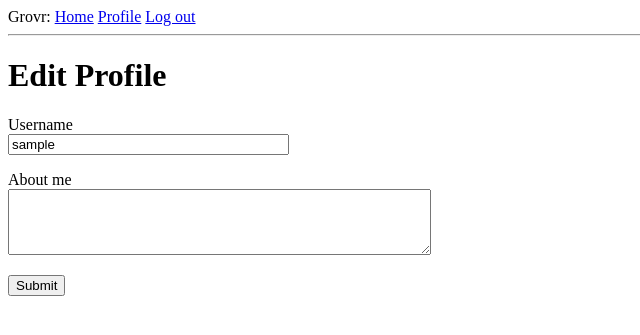
After one commit to elgrove/grovr, a Flask app: page /edit_profile in a window 1280 px wide. The commit adds this page. Shown: the top 335 px of the page, without its empty margins (0-640 px from the left). Run offline with Flask 2, Linux system fonts and the light colour scheme; the visitor is signed in with stand-in values (Sample User, id 1); data comes from the database, SQL or seed files in the repository; both versions use the stored data as it was after the commit.

Commit message:
ch 6 done

```diff
--- a/app/forms.py
+++ b/app/forms.py
@@ -1,6 +1,6 @@
 from flask_wtf import FlaskForm
-from wtforms import StringField, PasswordField, BooleanField, SubmitField
-from wtforms.validators import DataRequired, ValidationError, Email, EqualTo
+from wtforms import StringField, PasswordField, BooleanField, SubmitField, TextAreaField
+from wtforms.validators import DataRequired, ValidationError, Email, EqualTo, Length
 from app.models import User
 
 class LoginForm(FlaskForm):
@@ -28,3 +28,8 @@ class RegistrationForm(FlaskForm):
         user = User.query.filter_by(email=email.data).first()
         if user is not None:
             raise ValidationError('Please use a different email address')
+
+class EditProfileForm(FlaskForm):
+    username = StringField('Username', validators =[DataRequired()])
+    about_me = TextAreaField('About me', validators=[Length(min=0, max=140)])
+    submit = SubmitField('Submit')
--- a/app/models.py
+++ b/app/models.py
@@ -2,12 +2,15 @@ from app import db, login
 from datetime import datetime as dt
 from werkzeug.security import generate_password_hash, check_password_hash
 from flask_login import UserMixin
+from hashlib import md5
 
 class User(UserMixin, db.Model):
     id = db.Column(db.Integer, primary_key=True)
     username = db.Column(db.String(64), index=True, unique=True)
     email = db.Column(db.String(128), index=True, unique=True)
     password_hash = db.Column(db.String(128))
+    about_me = db.Column(db.String(140))
+    last_seen = db.Column(db.DateTime, default=dt.utcnow)
 
     def __repr__(self):
         # repr tells Python how to print objects of this class
--- a/app/routes.py
+++ b/app/routes.py
@@ -1,9 +1,16 @@
 from flask import render_template, flash, redirect, url_for, request
 from app import app, db
-from app.forms import LoginForm, RegistrationForm
+from app.forms import LoginForm, RegistrationForm, EditProfileForm
 from app.models import User
 from flask_login import current_user, login_user, logout_user, login_required
 from werkzeug.urls import url_parse
+from datetime import datetime as dt
+
+@app.before_request
+def before_request():
+    if current_user.is_authenticated:
+        current_user.last_seen = dt.utcnow()
+        db.session.commit()
 
 @app.route('/')
 @app.route('/index')
@@ -60,3 +67,28 @@ def register():
         flash('You are now registered, please log in')
         return redirect(url_for('login'))
     return render_template('register.html', title='Register - Grovr', form=form)
+
+@app.route('/user/<username>')
+@login_required
+def user(username):
+    user = User.query.filter_by(username=username).first_or_404()
+    posts = [
+        {'author': user, 'body': 'Test 1'},
+        {'author': user, 'body': 'Test 2'}
+    ]
+    return render_template('user.html', user=user, posts=posts)
+
+@app.route('/edit_profile', methods=['GET', 'POST'])
+@login_required
+def edit_profile():
+    form = EditProfileForm()
+    if form.validate_on_submit():
+        current_user.username = form.username.data
+        current_user.about_me = form.about_me.data
+        db.session.commit()
+        flash('Your changes have been saved')
+        return redirect(url_for('edit_profile'))
+    elif request.method == 'GET':
+        form.username.data = current_user.username
+        form.about_me.data = current_user.about_me
+    return render_template('edit_profile.html', title='Edit Profile', form=form)
--- /dev/null
+++ b/app/templates/_post.html
@@ -0,0 +1,5 @@
+<table>
+    <tr valign='top'></tr>
+        <td>{{ post.author.username }} says:<br>{{ post.body }}</td>
+    </tr>
+</table>
--- a/app/templates/base.html
+++ b/app/templates/base.html
@@ -13,6 +13,7 @@
         {% if current_user.is_anonymous %}
         <a href="{{ url_for('login') }}">Log in</a>
         {% else %}
+        <a href="{{ url_for('user', username=current_user.username) }}">Profile</a>
         <a href="{{ url_for('logout') }}">Log out</a>
         {% endif %}
     </div>
--- /dev/null
+++ b/app/templates/edit_profile.html
@@ -0,0 +1,23 @@
+{% extends "base.html" %}
+
+{% block content %}
+<h1>Edit Profile</h1>
+<form action="" method="post">
+    {{ form.hidden_tag() }}
+    <p>
+        {{ form.username.label }}<br>
+        {{ form.username(size=32) }}<br>
+        {% for error in form.username.errors %}
+        <span style="color: red">{{ error }}</span>
+        {% endfor %}
+    </p>
+    <p>
+        {{ form.about_me.label }}<br>
+        {{ form.about_me(cols=50, rows=4) }}<br>
+        {% for error in form.about_me.errors %}
+        <span style="color: red">{{ error }}</span>
+        {% endfor %}
+    </p>
+    <p>{{ form.submit() }}</p>
+</form>
+{% endblock content %}
```
Also changed, not shown: app/templates/user.html (added, +19 -0 lines), migrations/versions/cf3d9e7dcabf_new_fields_in_user.py (added, +30 -0 lines), app.db.
